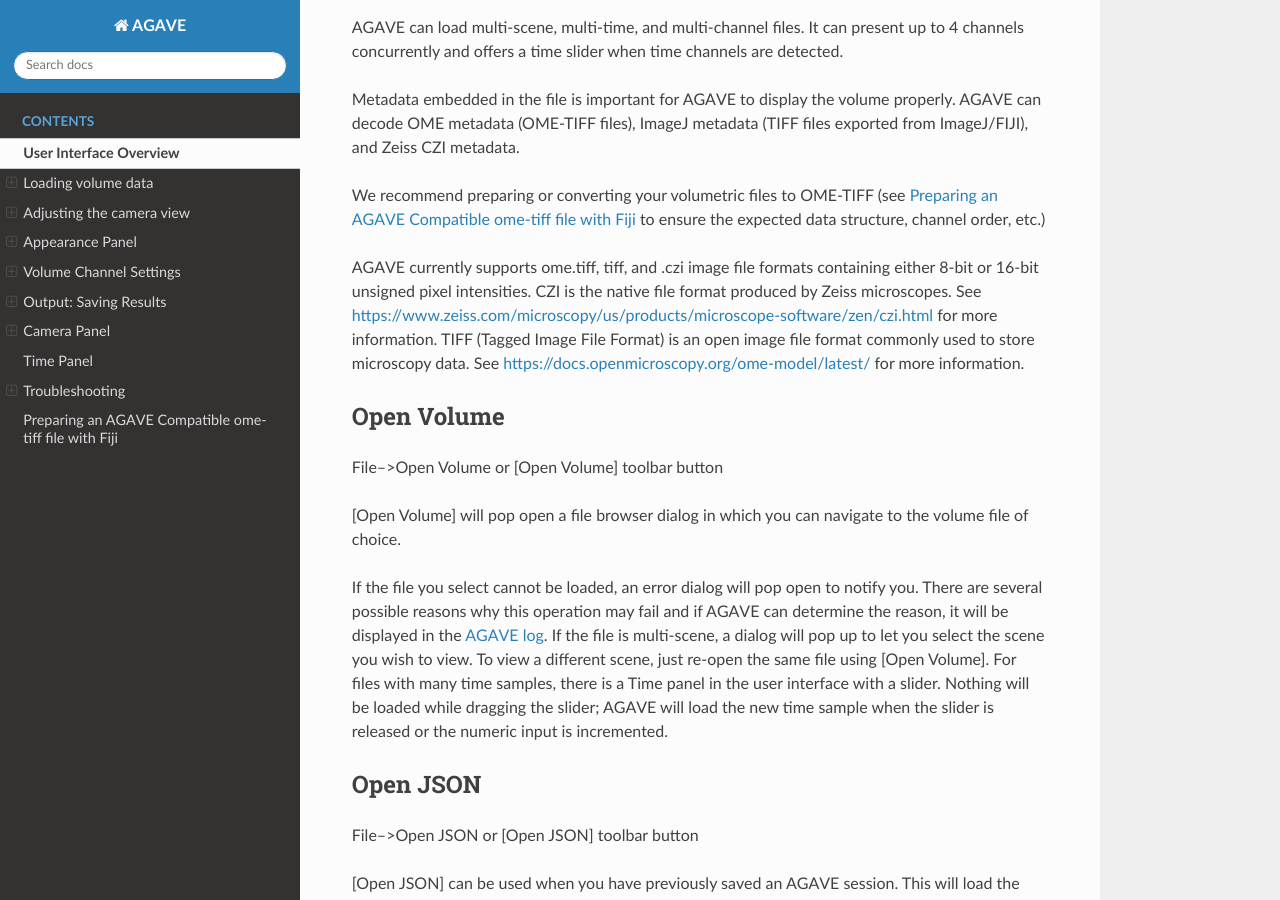
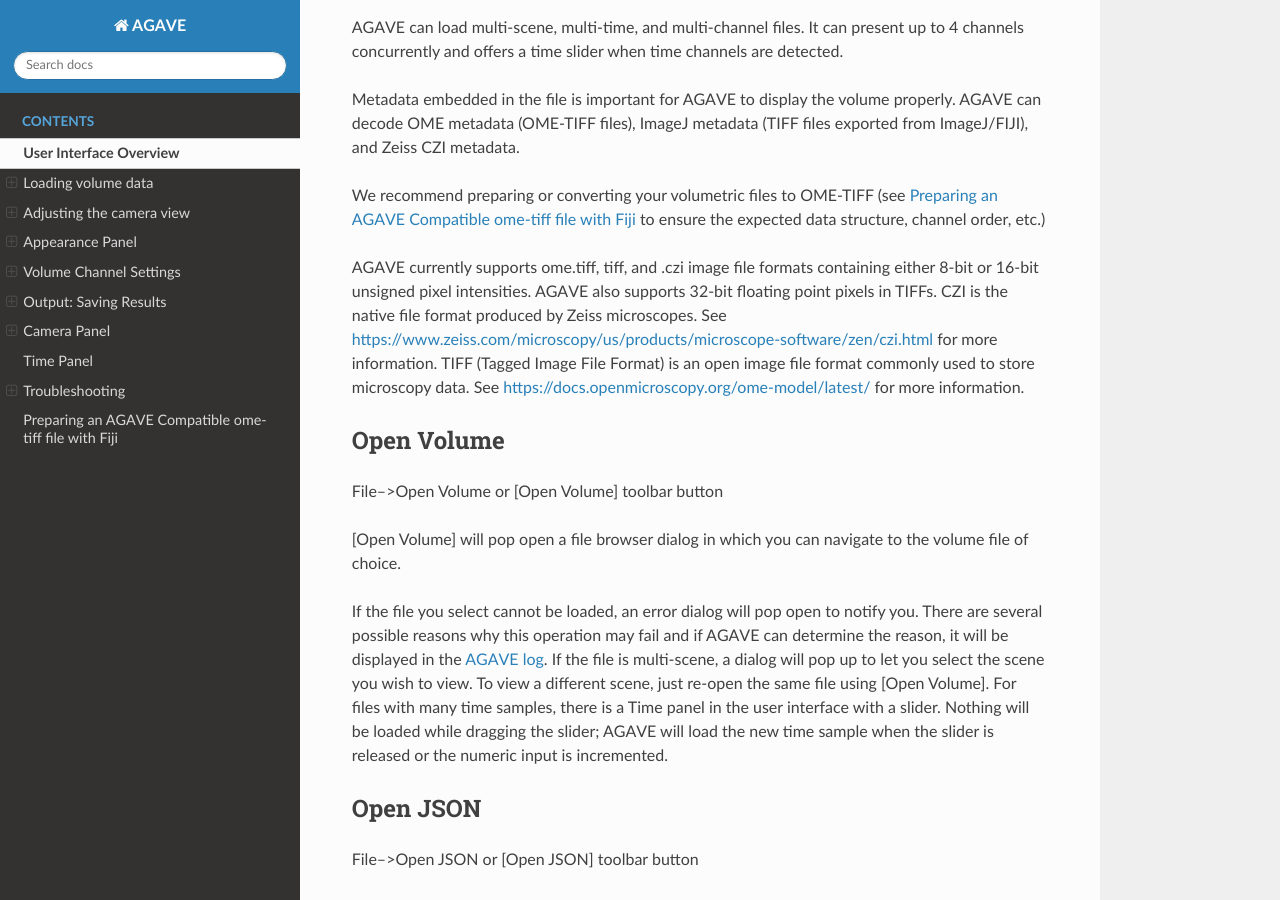
Before and after one commit to allen-cell-animated/agave, a Sphinx documentation site: the page built from docs/agave.rst, in a window 1280 px wide and 900 px high, scrolled down 565 px. Built offline with Sphinx 7.4.7 and the Read the Docs theme 2.0.0, drawn with Linux system fonts in a browser that asks for light colours.

Commit message:
add a note about floating point support in the docs

```diff
--- a/docs/agave.rst
+++ b/docs/agave.rst
@@ -37,7 +37,8 @@
 ensure the expected data structure, channel order, etc.)
 
 AGAVE currently supports ome.tiff, tiff, and .czi image file formats
-containing either 8-bit or 16-bit unsigned pixel intensities. CZI is the
+containing either 8-bit or 16-bit unsigned pixel intensities. AGAVE also
+supports 32-bit floating point pixels in TIFFs. CZI is the
 native file format produced by Zeiss microscopes. See
 https://www.zeiss.com/microscopy/us/products/microscope-software/zen/czi.html
 for more information. TIFF (Tagged Image File Format) is an open image
```
